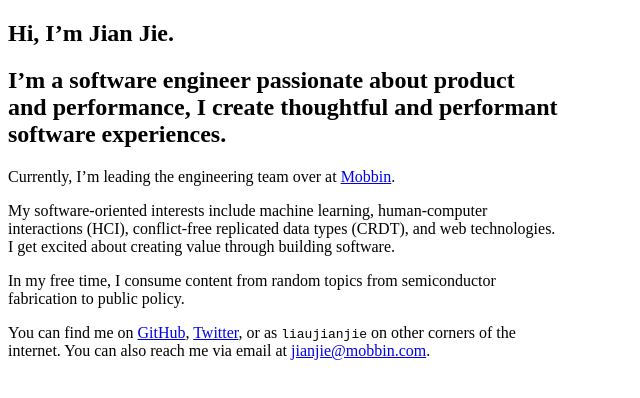
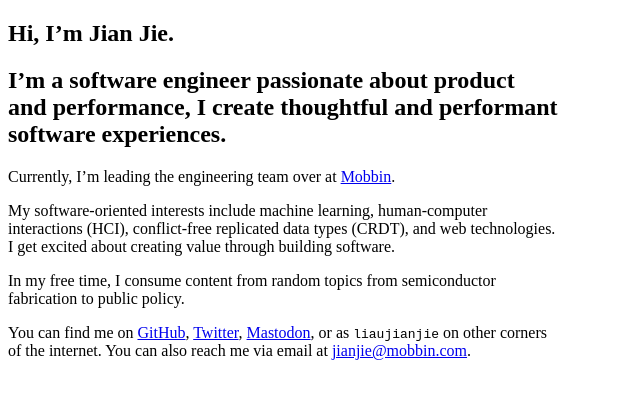
Before and after one commit to liaujianjie/liaujianjie.com, a Next.js app: page / in a window 1280 px wide. Shown: the top 398 px of the page, without its empty margins (0-640 px from the left). Built offline with nearby package versions, Linux system fonts and the light colour scheme.

Commit message:
Add mas.to link

```diff
--- a/pages/index.tsx
+++ b/pages/index.tsx
@@ -42,9 +42,12 @@ export default function HomePage() {
 
           <p className="font-medium text-xl mb-4">
             You can find me on <a href="https://github.com/liaujianjie">GitHub</a>,{" "}
-            <a href="https://twitter.com/liaujianjie">Twitter</a>, or as <code>liaujianjie</code> on
-            other corners of the internet. You can also reach me via email at{" "}
-            <a href="mailto:jianjie@mobbin.com">jianjie@mobbin.com</a>.
+            <a href="https://twitter.com/liaujianjie">Twitter</a>,{" "}
+            <a rel="me" href="https://mas.to/@jianjie">
+              Mastodon
+            </a>
+            , or as <code>liaujianjie</code> on other corners of the internet. You can also reach me
+            via email at <a href="mailto:jianjie@mobbin.com">jianjie@mobbin.com</a>.
           </p>
         </section>
 
```
